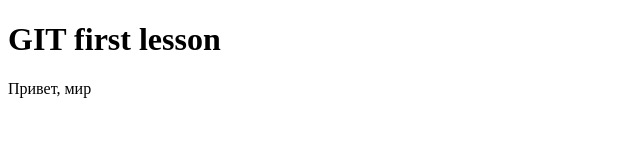
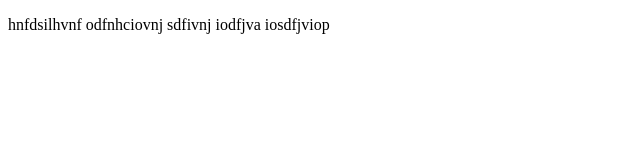
Before and after one commit to MikhailovSergei/Firstrepository, a plain HTML site: page index.html in a window 1280 px wide. Shown: the whole page, without its empty margins (0-640 px from the left). Drawn offline with Linux system fonts and the light colour scheme.

Commit message:
third commit

```diff
--- a/index.html
+++ b/index.html
@@ -12,7 +12,6 @@
   </style>
  </head>
  <body>
- 	<h1>GIT first lesson</h1>
-  <p>Привет, мир</p>
+ <p>hnfdsilhvnf odfnhciovnj sdfivnj iodfjva iosdfjviop </p>
  </body>
 </html>
```
